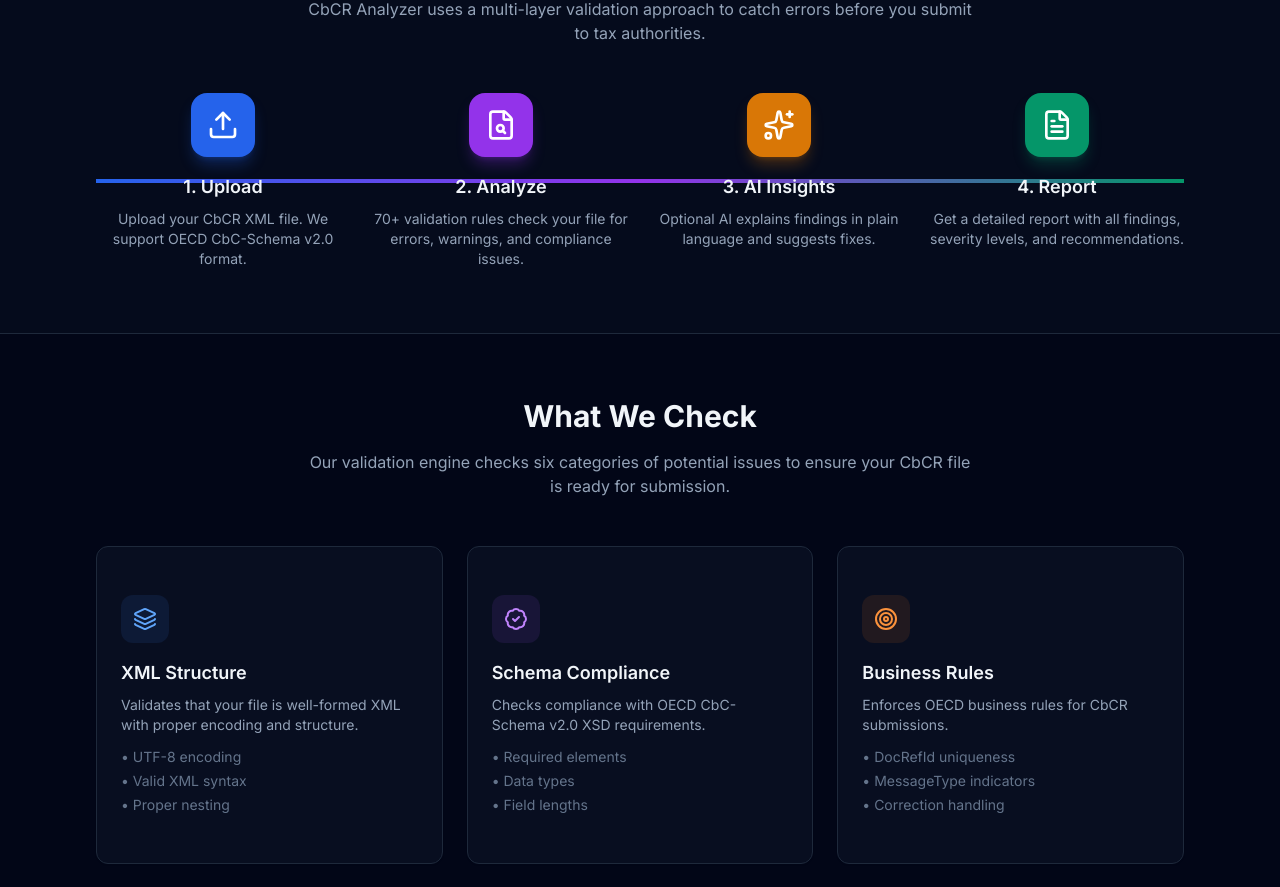
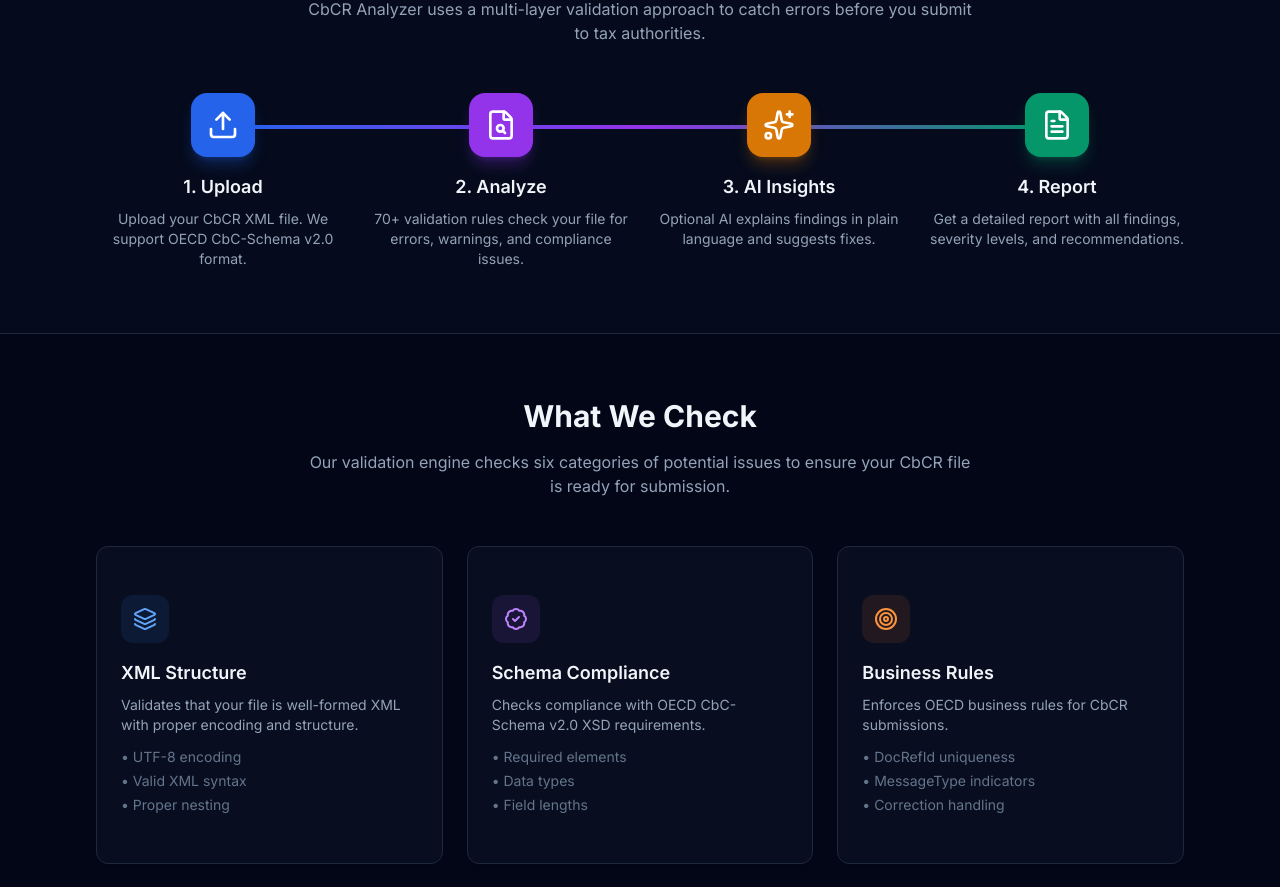
Before and after one commit to pkwroblewski/CBCR-TP, a Next.js app: page /how-it-works in a window 1280 px wide. Shown: the part 1000-1887 px from the top of the page. Built offline with nearby package versions, Linux system fonts and the light colour scheme; no server answers.

Commit message:
fix: Align connecting line with icon centers in How It Works flow

```diff
--- a/src/app/how-it-works/page.tsx
+++ b/src/app/how-it-works/page.tsx
@@ -156,8 +156,8 @@ export default function HowItWorksPage() {
 
           {/* Validation Flow Diagram */}
           <div className="relative">
-            {/* Connection lines - hidden on mobile */}
-            <div className="hidden md:block absolute top-1/2 left-0 right-0 h-1 bg-gradient-to-r from-blue-600 via-purple-600 to-emerald-600 -translate-y-1/2 z-0" />
+            {/* Connection lines - hidden on mobile, positioned at center of icons */}
+            <div className="hidden md:block absolute top-8 left-[12%] right-[12%] h-1 bg-gradient-to-r from-blue-600 via-purple-600 to-emerald-600 z-0" />
 
             <div className="grid md:grid-cols-4 gap-6 relative z-10">
               {/* Step 1 */}
```
